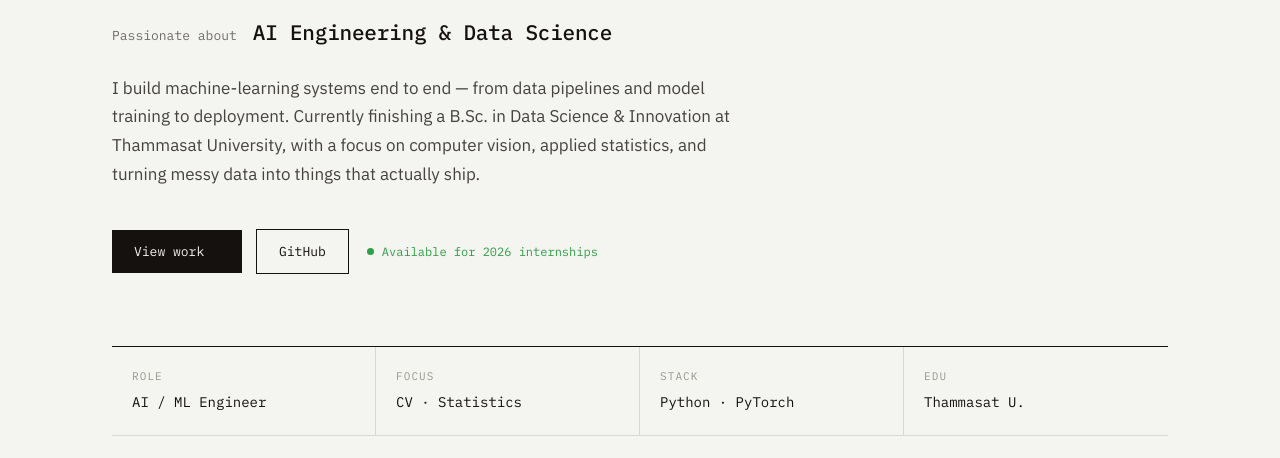
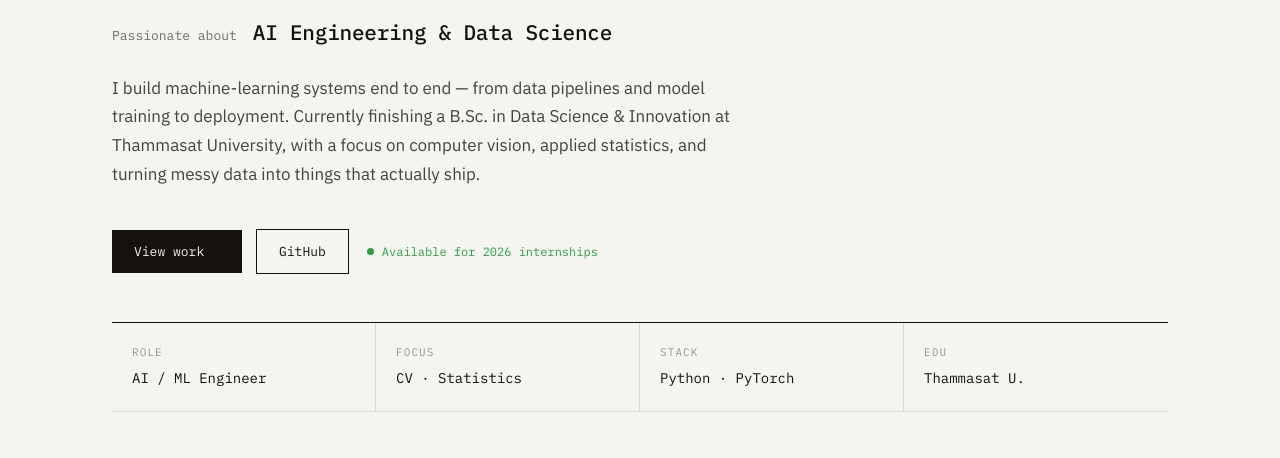
Before and after one commit to correleotion/correleotion.com, an Astro site: page / in a window 1280 px wide. Shown: the part 342-800 px from the top of the page. Built offline with nearby package versions, Linux system fonts and the light colour scheme; Astro itself is replaced by a stand-in of ours.

Commit message:
style: hero bottom padding 72px -> 48px
Co-Authored-By: Claude Fable 5 <noreply@anthropic.com>

```diff
--- a/src/styles/styles.css
+++ b/src/styles/styles.css
@@ -158,7 +158,7 @@ body {
 .btn-ghost__icon { font-size: 12px; }
 
 /* ---- hero ---- */
-.hero { padding: 48px 0 72px; }
+.hero { padding: 48px 0; }
 .hero__coords {
   font-family: var(--mono);
   font-size: 12px;
```
